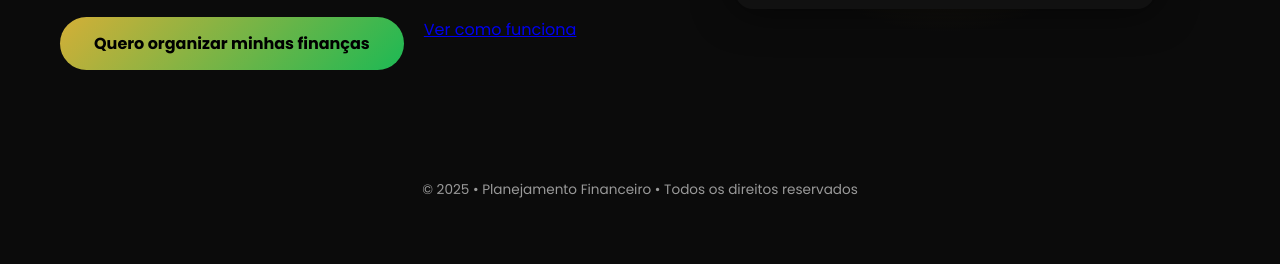
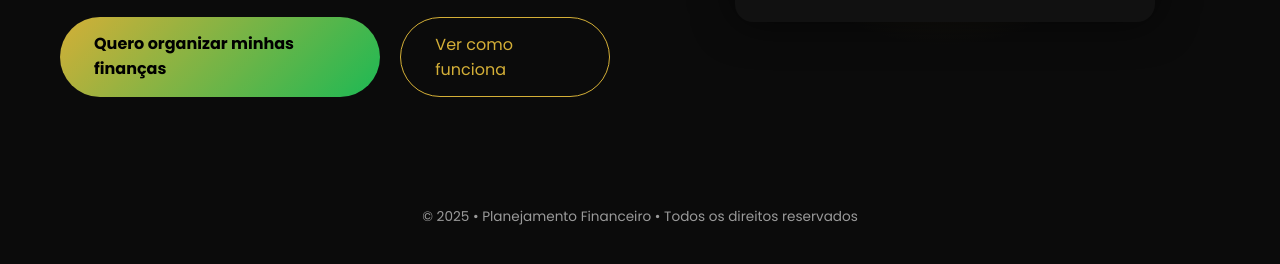
Before and after one commit to L3Diablo/Site-Planilha-Financeira, a plain HTML site: page index.html in a window 1280 px wide. Shown: the part 410-674 px from the top of the page. Drawn offline with Linux system fonts and the light colour scheme.

Commit message:
Update index.html

```diff
--- a/index.html
+++ b/index.html
@@ -164,7 +164,7 @@
       <p>Uma planilha de planejamento financeiro simples, elegante e eficiente para organizar seus ganhos, gastos e metas mensais.</p>
       <div class="hero-buttons">
         <a href="comprar.html" class="btn-primary">Quero organizar minhas finanças</a>
-        <a href="demonstracao/index.html" class="demonstracao">Ver como funciona</a>
+        <a href="demonstração.html" class="btn-secondary">Ver como funciona</a>
       </div>
     </div>
 
```
